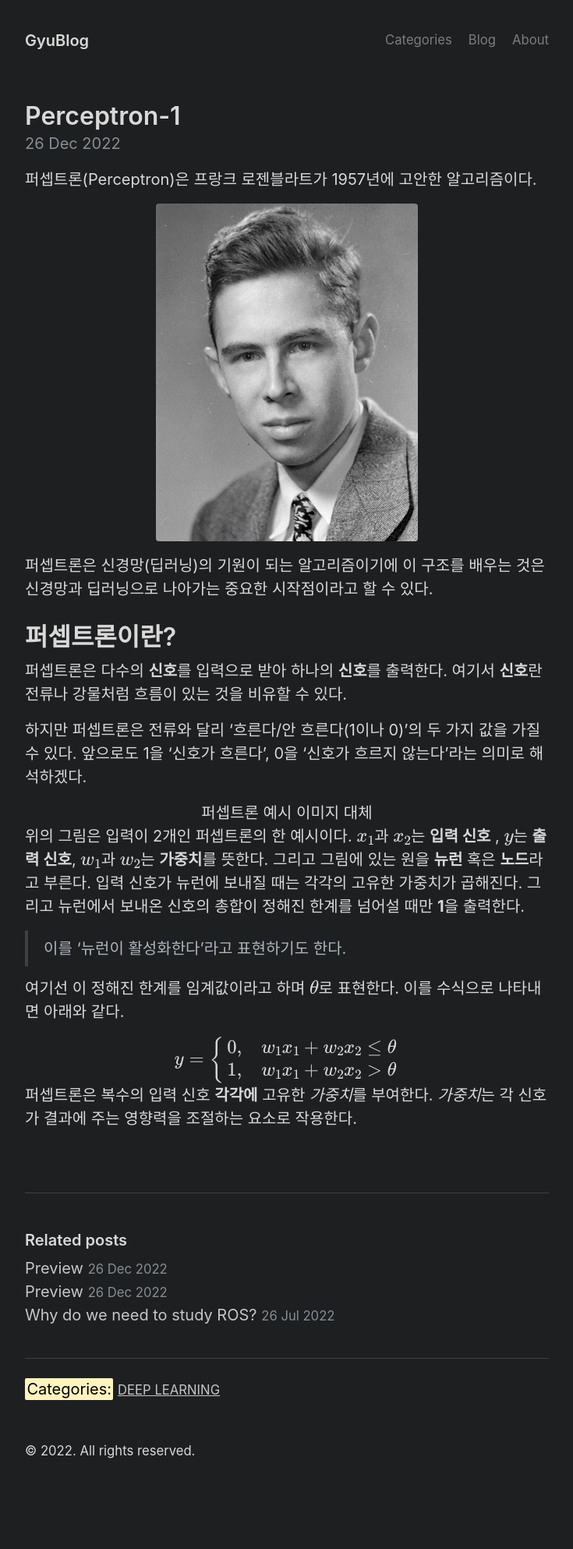
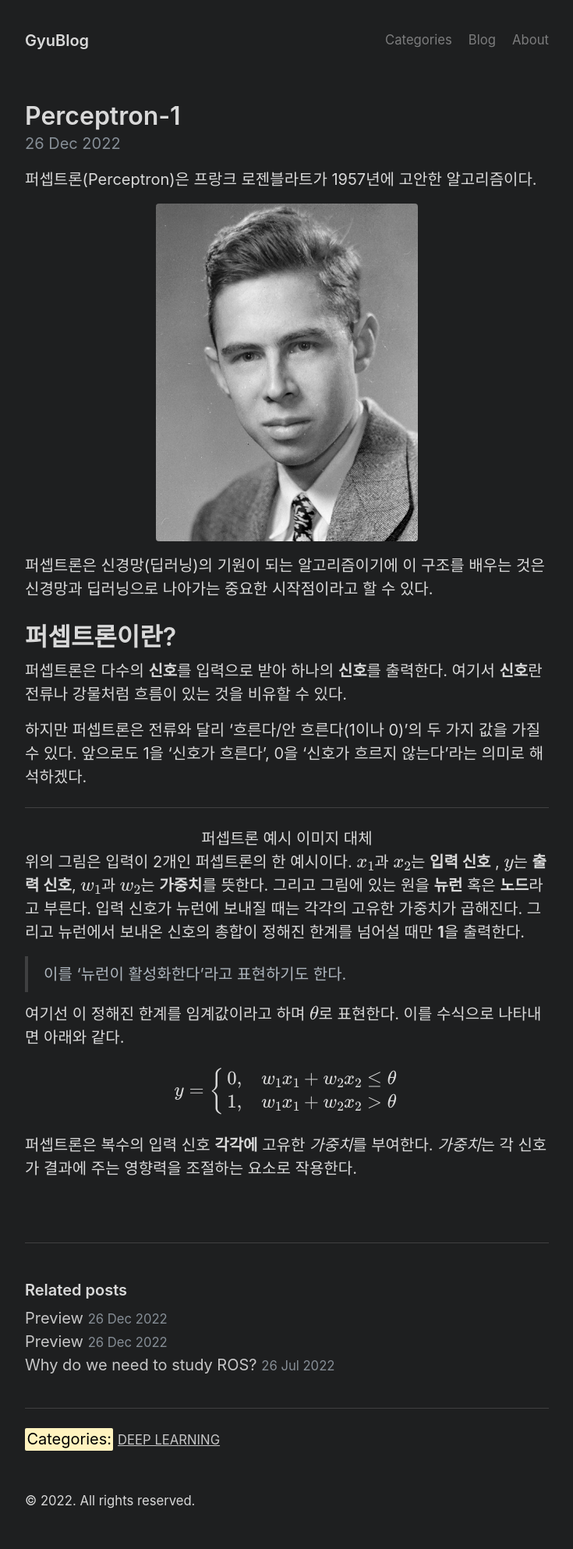
Before and after one commit to mngupark/mngupark.github.io, a Jekyll site: the page built from _posts/study/machine learning/deep learning/2022-12-26-perceptron-1.md, in a window 1280 px wide. Shown: the whole page at 78% size, without its empty margins (272-1007 px from the left). Built offline with Jekyll 4.4.1, drawn with Linux system fonts in a browser that asks for light colours; formulas are drawn with MathJax 3; before the commit the page ends 1922 px from its top, so only the background shows below that.

Commit message:
modify latex formula

```diff
--- a/_posts/study/machine learning/deep learning/2022-12-26-perceptron-1.md
+++ b/_posts/study/machine learning/deep learning/2022-12-26-perceptron-1.md
@@ -19,6 +19,8 @@
 
 하지만 퍼셉트론은 전류와 달리 '흐른다/안 흐른다(1이나 0)'의 두 가지 값을 가질 수 있다. 앞으로도 1을 '신호가 흐른다', 0을 '신호가 흐르지 않는다'라는 의미로 해석하겠다.
 
+---
+
 <center>
 
 퍼셉트론 예시 이미지 대체
@@ -32,15 +34,12 @@
 > 이를 '뉴런이 활성화한다'라고 표현하기도 한다.
 
 여기선 이 정해진 한계를 임계값이라고 하며 $\theta$로 표현한다. 이를 수식으로 나타내면 아래와 같다.
-<center>
 
-$y=
+$$y=
 \begin{cases}
 0, & w_1 x_1 + w_2 x_2 \le \theta \\
 1, & w_1 x_1 + w_2 x_2 > \theta
 \end{cases}
-$
-
-</center>
+$$
 
 퍼셉트론은 복수의 입력 신호 **각각에** 고유한 *가중치*를 부여한다. *가중치*는 각 신호가 결과에 주는 영향력을 조절하는 요소로 작용한다.
```
